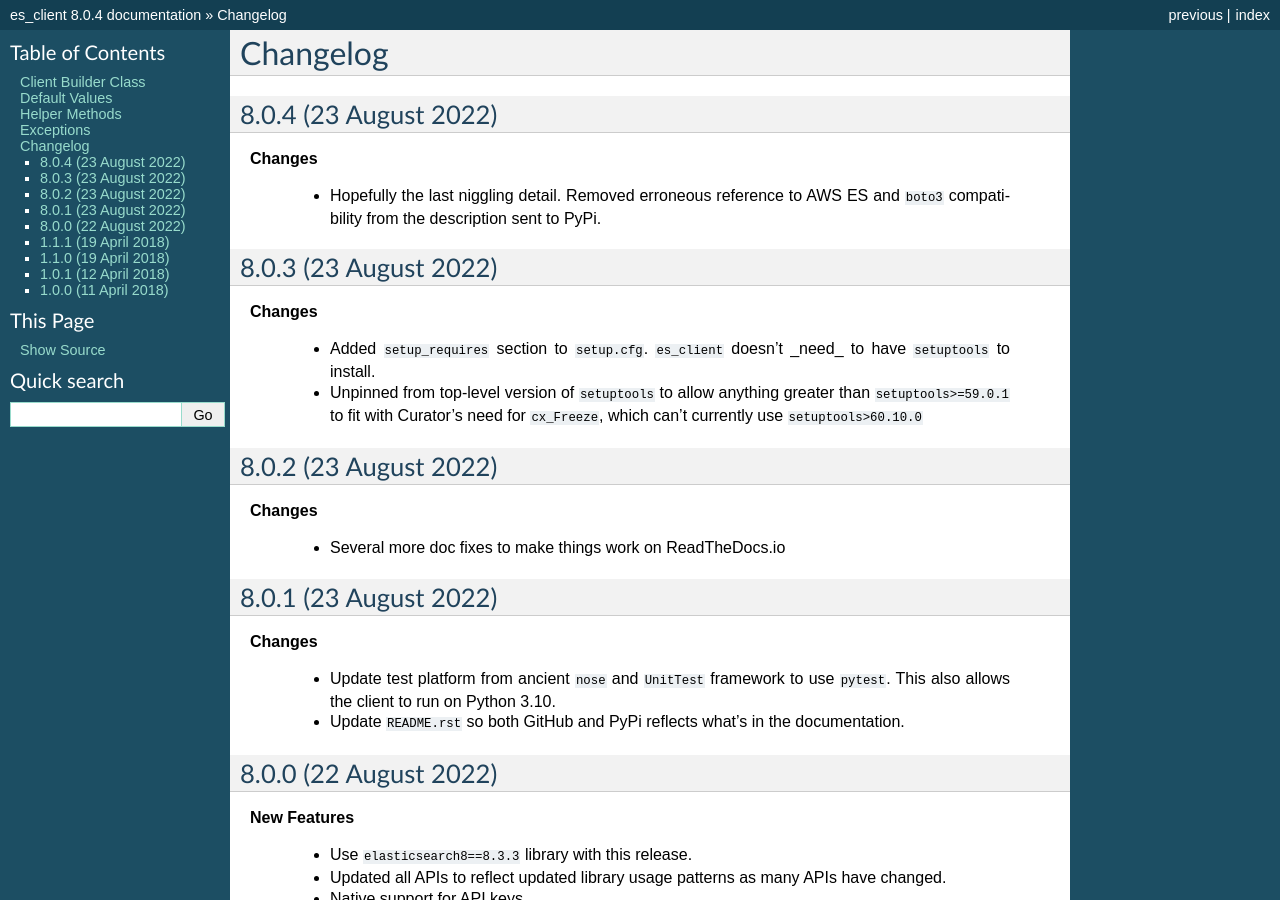
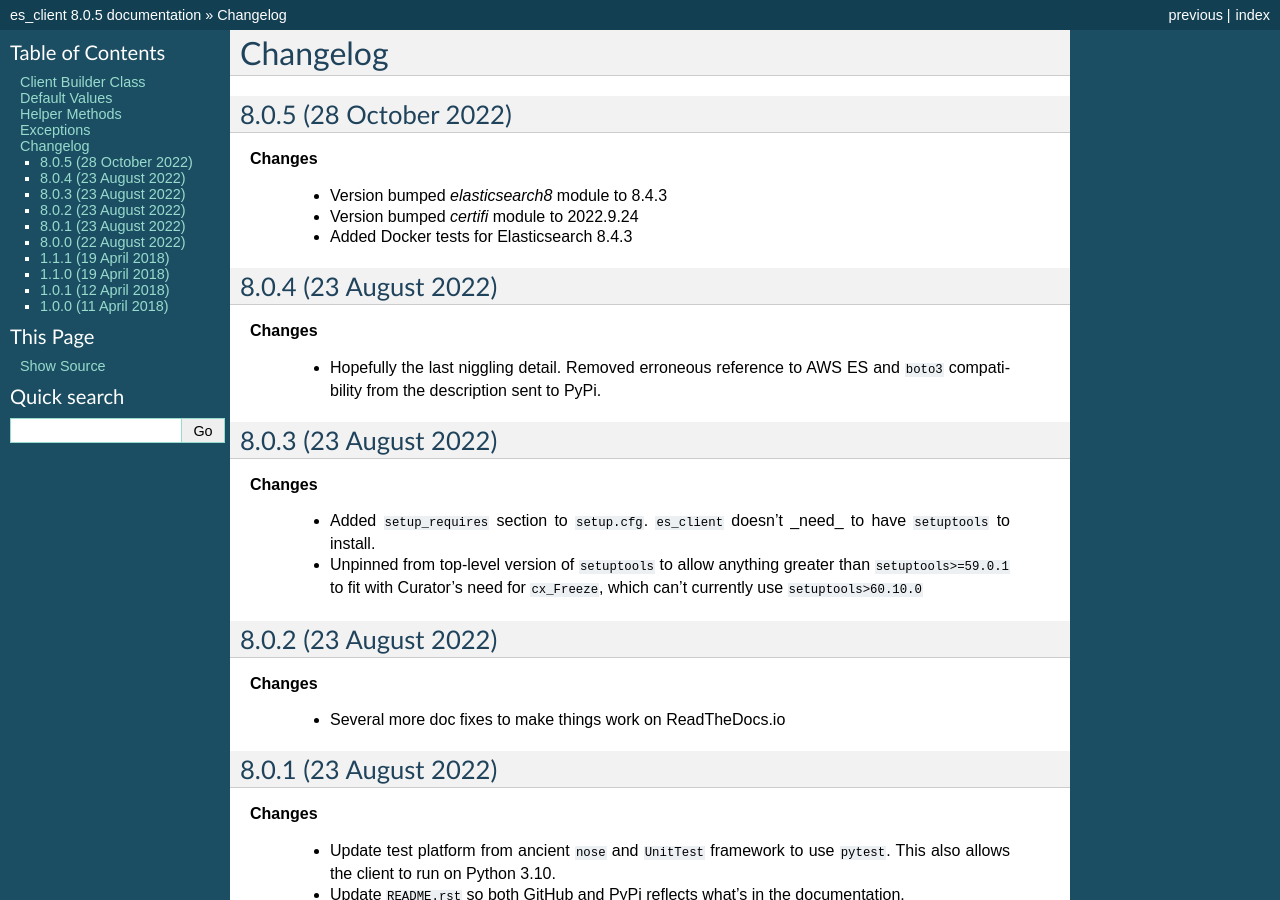
Before and after one commit to untergeek/es_client, a Sphinx documentation site: the page built from docs/Changelog.rst, in a window 1280 px wide and 900 px high. Built offline with Sphinx 7.4.7, drawn with Linux system fonts in a browser that asks for light colours; some of the changed text lies outside the part shown.

Commit message:
Update Changelog and version for release

```diff
--- a/docs/Changelog.rst
+++ b/docs/Changelog.rst
@@ -2,6 +2,15 @@
 
 Changelog
 =========
+
+8.0.5 (28 October 2022)
+-----------------------
+
+**Changes**
+
+  * Version bumped `elasticsearch8` module to 8.4.3
+  * Version bumped `certifi` module to 2022.9.24
+  * Added Docker tests for Elasticsearch 8.4.3
 
 8.0.4 (23 August 2022)
 ----------------------
--- a/es_client/version.py
+++ b/es_client/version.py
@@ -1 +1 @@
-__version__ = '8.0.4'
+__version__ = '8.0.5'
```
